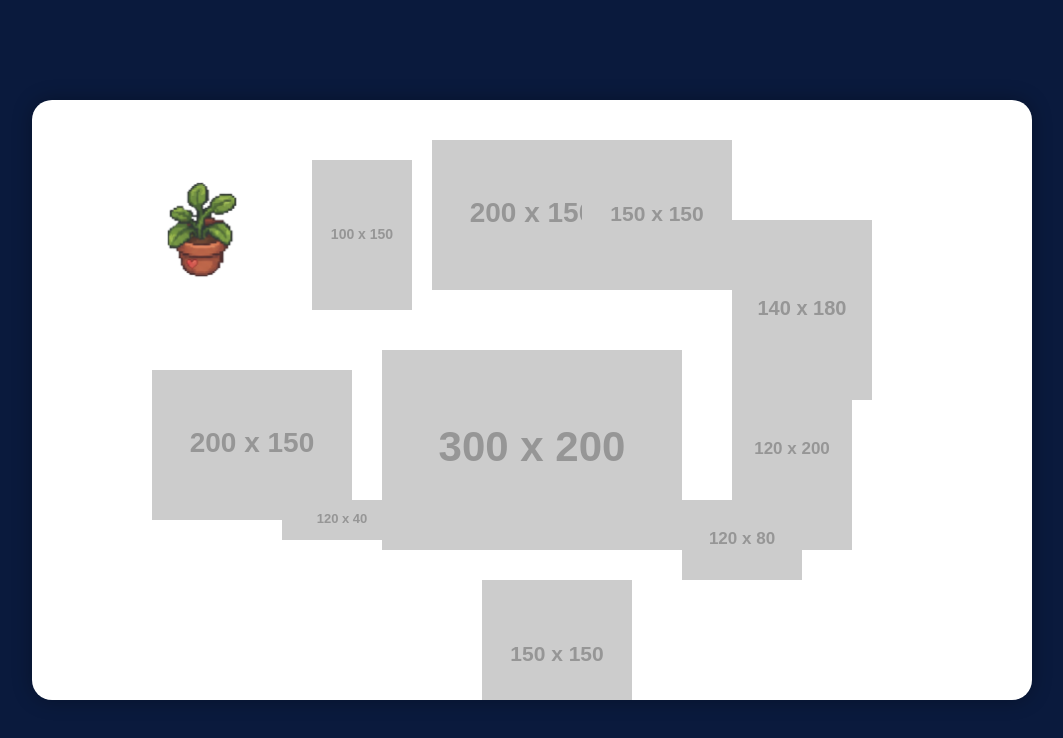
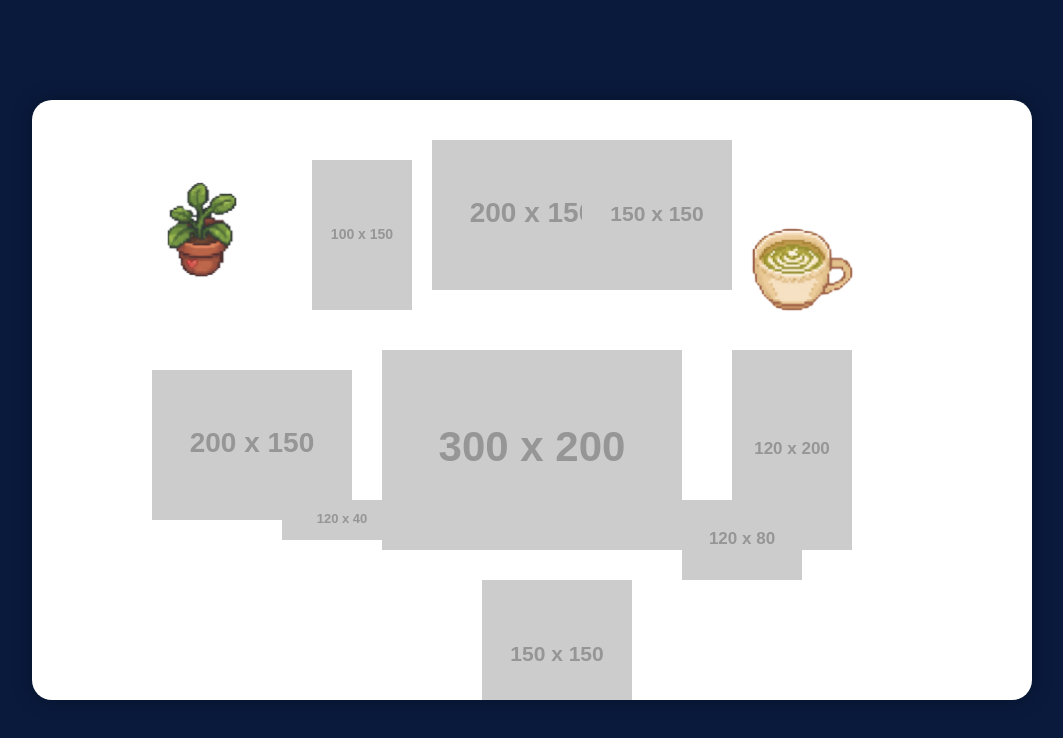
Before and after one commit to SalmaSoliman10/salmasoliman10.github.io, a plain HTML site: page index.html in a window 1280 px wide. Shown: the whole page, without its empty margins (108-1171 px from the left). Drawn offline with Linux system fonts and the light colour scheme; placeholder pictures from the web are drawn by us.

Commit message:
Update index.html

```diff
--- a/index.html
+++ b/index.html
@@ -132,7 +132,7 @@
     <img id="notebook" class="object" src="https://via.placeholder.com/200x150?text=Notebook" onclick="showSection('projects')" />
     <img id="phone" class="object" src="https://via.placeholder.com/120x200?text=Phone" onclick="showSection('contact')" />
     <img id="plant" class="object" src="https://github.com/SalmaSoliman10/salmasoliman10.github.io/blob/main/plant.png?raw=true" onclick="showSection('about')" />
-    <img id="coffee" class="object" src="https://via.placeholder.com/140x180?text=Coffee" onclick="showSection('skills')" />
+    <img id="coffee" class="object" src="https://github.com/SalmaSoliman10/salmasoliman10.github.io/blob/main/mug.png?raw=true" onclick="showSection('skills')" />
     <img id="pen" class="object" src="https://via.placeholder.com/120x40?text=Pen" />
     <img id="mouse" class="object" src="https://via.placeholder.com/120x80?text=Mouse" />
     <img id="headphones" class="object" src="https://via.placeholder.com/200x150?text=Headphones" />
```
